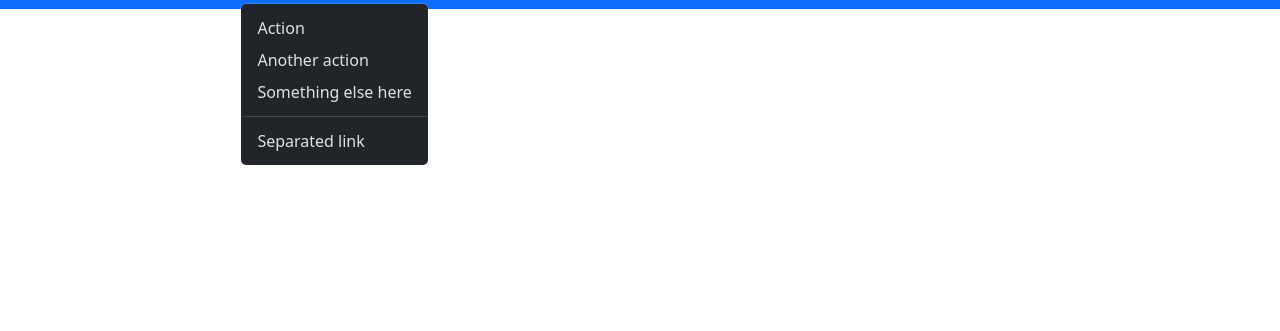
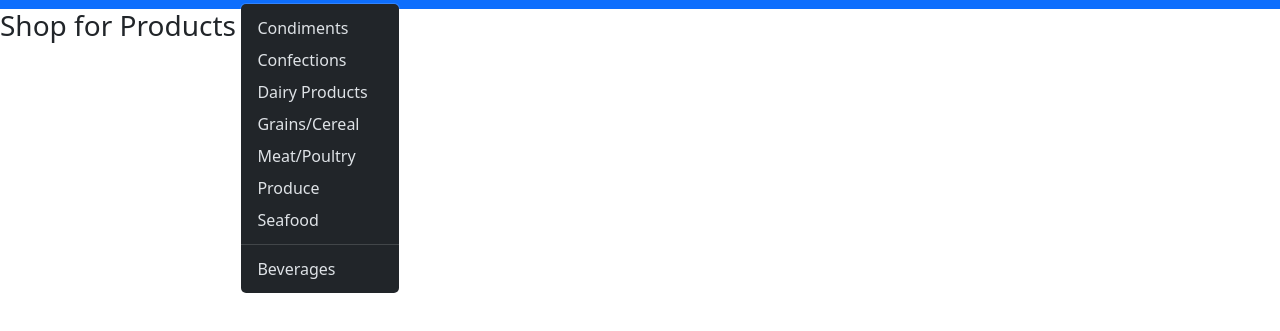
Before and after one commit to gdzierzon/yearup-northwind-team-4, a plain HTML site: page northwind-traders-website/index.html in a window 1280 px wide. Both pictures are taken after a click on the button "Category". Shown: the part 47-378 px from the top of the page. Drawn offline with nearby package versions, Linux system fonts and the light colour scheme.

Commit message:
populated nav and added link for products page

```diff
--- a/northwind-traders-website/index.html
+++ b/northwind-traders-website/index.html
@@ -22,21 +22,25 @@
           <div class="collapse navbar-collapse" id="navbarColor01">
             <ul class="navbar-nav me-auto">
               <li class="nav-item">
-                <a class="nav-link active" href="#">Home
+                <a class="nav-link active" href="index.html">Home
                   <span class="visually-hidden">(current)</span>
                 </a>
               </li>
               <li class="nav-item">
-                <a class="nav-link" href="#">Products</a>
+                <a class="nav-link" href="prducts.html">Products</a>
               </li>
               <li class="nav-item dropdown">
                 <a class="nav-link dropdown-toggle" data-bs-toggle="dropdown" href="#" role="button" aria-haspopup="true" aria-expanded="false">Category</a>
                 <div class="dropdown-menu">
-                  <a class="dropdown-item" href="#">Action</a>
-                  <a class="dropdown-item" href="#">Another action</a>
-                  <a class="dropdown-item" href="#">Something else here</a>
+                  <a class="dropdown-item" href="#">Condiments</a>
+                  <a class="dropdown-item" href="#">Confections</a>
+                  <a class="dropdown-item" href="#">Dairy Products</a>
+                  <a class="dropdown-item" href="#">Grains/Cereal</a>
+                  <a class="dropdown-item" href="#">Meat/Poultry</a>
+                  <a class="dropdown-item" href="#">Produce</a>
+                  <a class="dropdown-item" href="#">Seafood</a>
                   <div class="dropdown-divider"></div>
-                  <a class="dropdown-item" href="#">Separated link</a>
+                  <a class="dropdown-item" href="#">Beverages</a>
                 </div>
               </li>
             </ul>
@@ -47,6 +51,7 @@
           </div>
         </div>
       </nav>
+      <h3>Shop for Products <span><a href="prducts.html">Here</a> </span></h3>
       <script
       src="https://cdn.jsdelivr.net/npm/bootstrap@5.3.2/dist/js/bootstrap.bundle.min.js"
       integrity="sha384-C6RzsynM9kWDrMNeT87bh95OGNyZPhcTNXj1NW7RuBCsyN/o0jlpcV8Qyq46cDfL"
```
